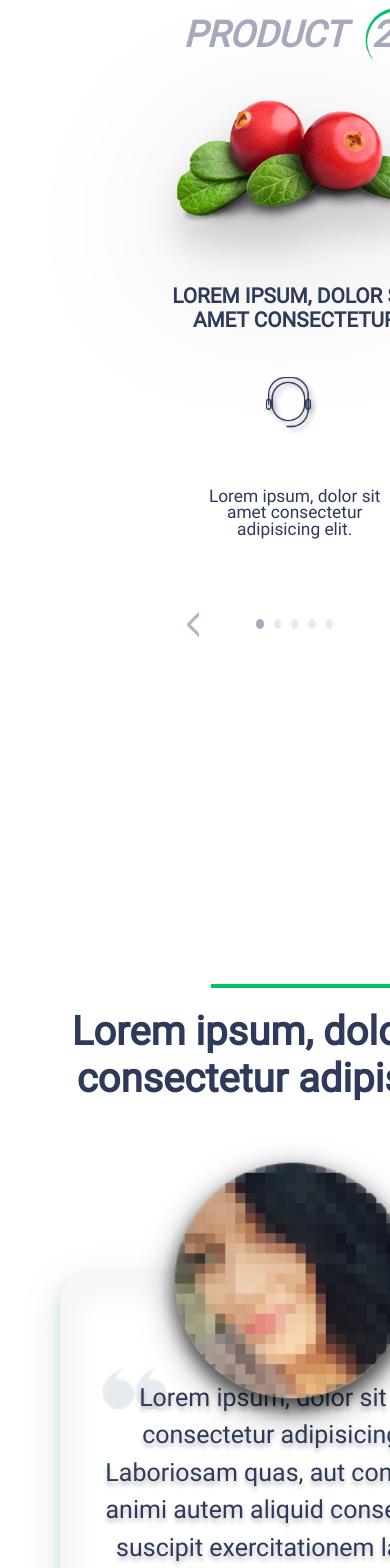
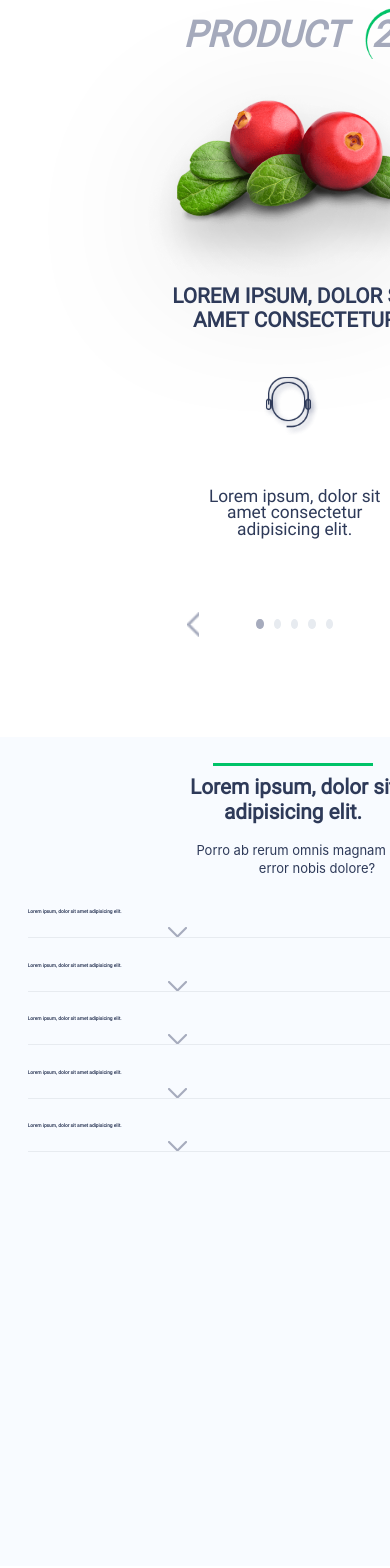
Before and after one commit to denosaur98/Tesonero, a React (Create React App) app: page / in a window 390 px wide. Shown: the top 1568 px of the page. Built offline with nearby package versions, Linux system fonts and the light colour scheme.

Commit message:
title2ok

```diff
--- a/src/components/sectionMain/SectionMain.module.css
+++ b/src/components/sectionMain/SectionMain.module.css
@@ -194,14 +194,14 @@
     justify-content: center;
   }
   .section_container .right_section_container {
-    display: none;
     position: absolute;
     width: 150%;
     height: 829px;
-    margin-top: -200px;
+    margin-top: 111.111vw;
     left: 0;
   }
   .section_container .left_section_container {
+    display: none;
     background-color: #FFFFFF;
     margin-top: 150vw;
     width: 157vw;
@@ -361,24 +361,33 @@
   }
   .section_container .line2 {
     position: absolute;
-    width: 184px;
-    height: 4px;
-    left: 36%;
-    top: 96px;
+    width: 40.889vw;
+    height: 0.889vw;
+    left: 54.7vw;
+    top: 6.667vw;
     background: #00C368;
   }
   .section_container .title2 {
+    left: 4vw;
     position: absolute;
-    width: 640px;
+    width: 142.222vw;
     height: 147px;
-    top: 70px;
+    top: 4.444vw;
     font-family: 'Roboto';
     font-style: normal;
     font-weight: 700;
-    font-size: 40px;
-    line-height: 64px;
+    font-size: 5.333vw;
+    line-height: 6.533vw;
     text-align: center;
     color: #2E3A59;
+  }
+  .section_container .span_title {
+    margin-top: 22vw;
+    font-size: 3.333vw;
+    width: 66.667vw;
+    height: 11.111vw;
+    line-height: 4.444vw;
+    margin-left: 187px;
   }
 }
 
--- a/src/components/sectionMain/SectionMain.tsx
+++ b/src/components/sectionMain/SectionMain.tsx
@@ -39,7 +39,7 @@ function SectionMain() {
         <div className={css.right_section_container}>
           <div className={css.line2}></div>
           <p className={css.title2}>Lorem ipsum, dolor sit<br/> adipisicing elit.</p>
-            <br/><span className={css.span_title}>Porro ab rerum omnis magnam eligendi error nobis dolore?</span>
+          <br/><span className={css.span_title}>Porro ab rerum omnis magnam eligendi error nobis dolore?</span>
           <div className={css.accordeon_container}>
             <Accordeon items={[
               {title: 'Lorem ipsum, dolor sit amet adipisicing elit.', content: 'Laboriosam quas, aut consectetur animi autem aliquid consequuntur suscipit exercitationem laborum cupiditate magnam eaque quae delenit'},
```
